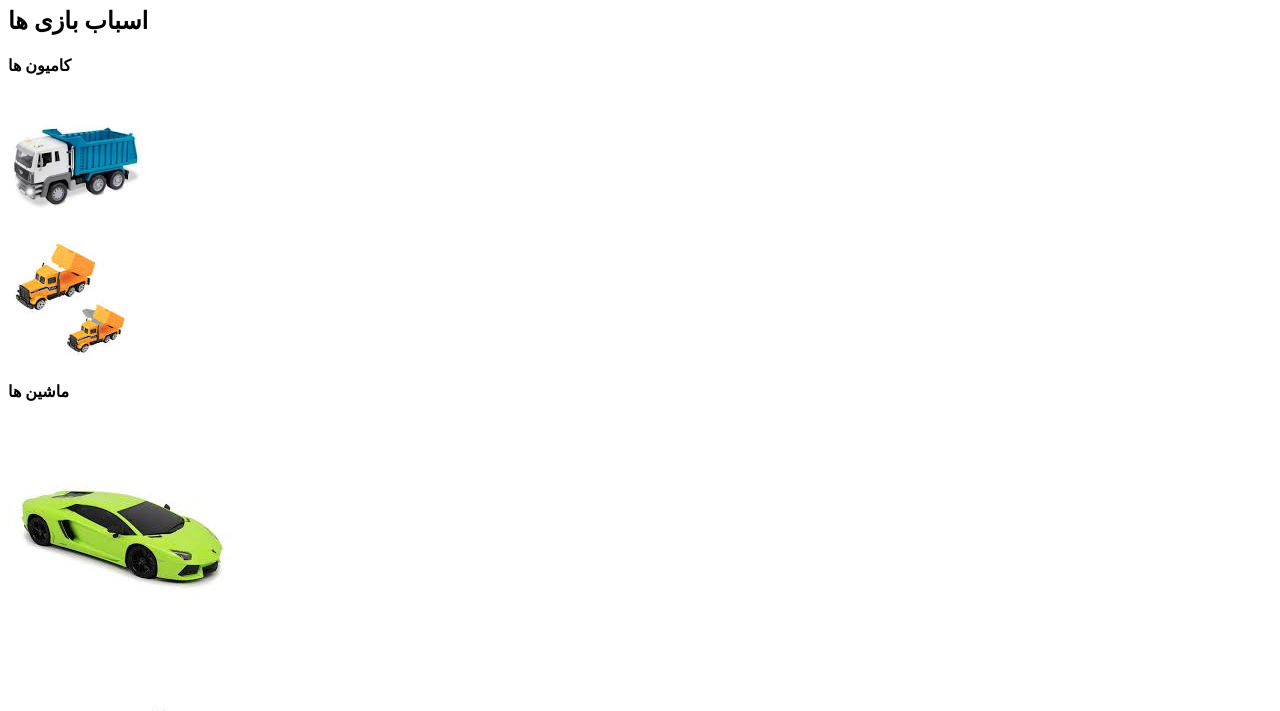
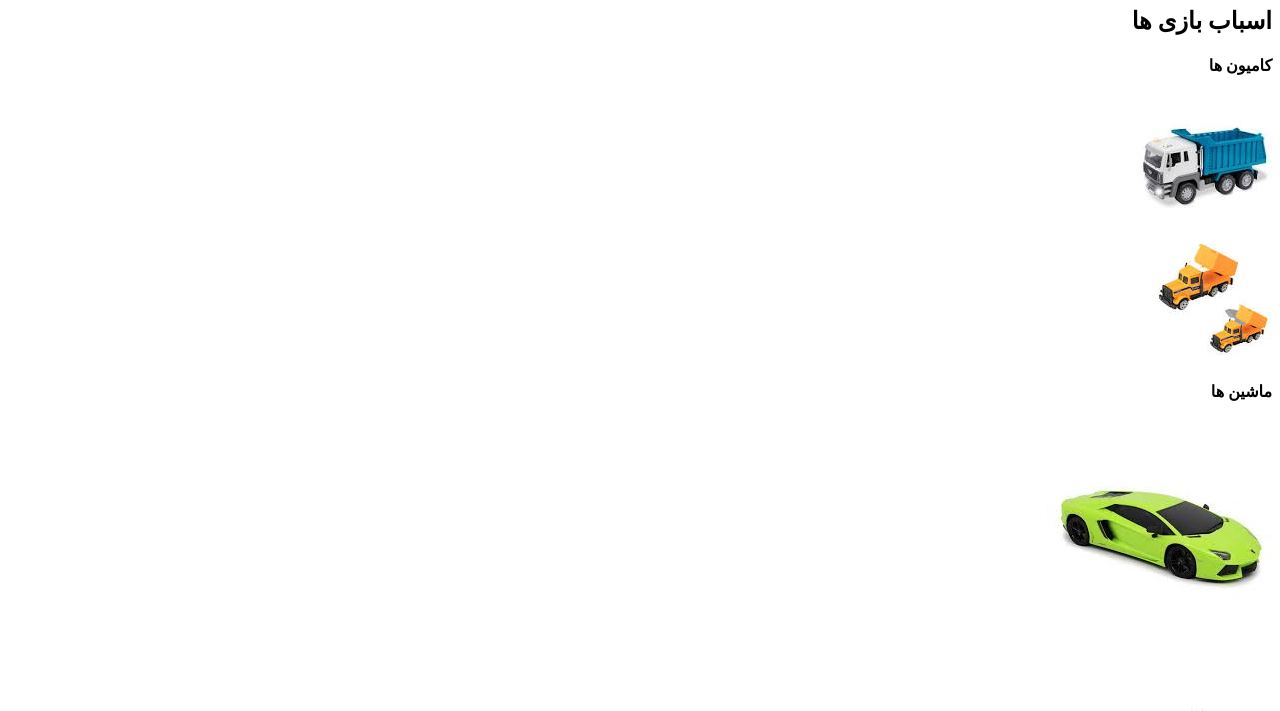
Before and after one commit to ryanfeizbakhsh/rasstinland, a plain HTML site: page index.html in a window 1280 px wide. Shown: the part 74-785 px from the top of the page. Drawn offline with Linux system fonts and the light colour scheme.

Commit message:
Update index.html

```diff
--- a/index.html
+++ b/index.html
@@ -7,7 +7,7 @@
     <link rel="stylesheet" href="style.css">
     <title>فروشگاه راستین</title>
 </head>
-<body>
+<body align="right">
     <h1>به فروشگاه راستین خوش آمدید</h1>
     <h2>اسباب بازی ها</h2>
     <h4>کامیون ها</h4>
```
